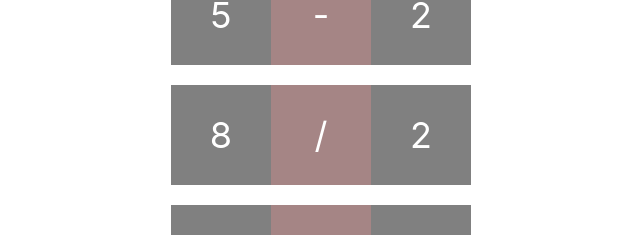
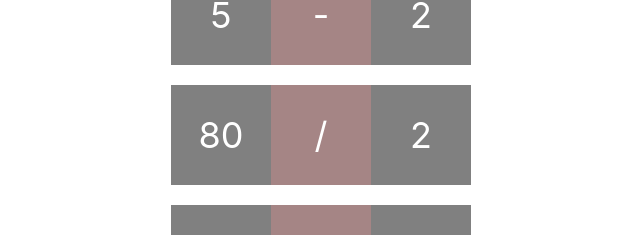
Before and after one commit to qhtjd2131/git-test, a React (Create React App) app: page / in a window 1280 px wide. Shown: the part 155-390 px from the top of the page, without its empty margins (319-959 px from the left). Built offline with nearby package versions, Linux system fonts and the light colour scheme.

Commit message:
change divide number

```diff
--- a/src/components/Divide.js
+++ b/src/components/Divide.js
@@ -3,7 +3,7 @@ import React from "react";
 const Divide = () => {
   return (
     <div className="calc-wrapper">
-      <div className="number-square">8</div>
+      <div className="number-square">80</div>
       <div className="sign-square">/</div>
       <div className="number-square">2</div>
     </div>
```
